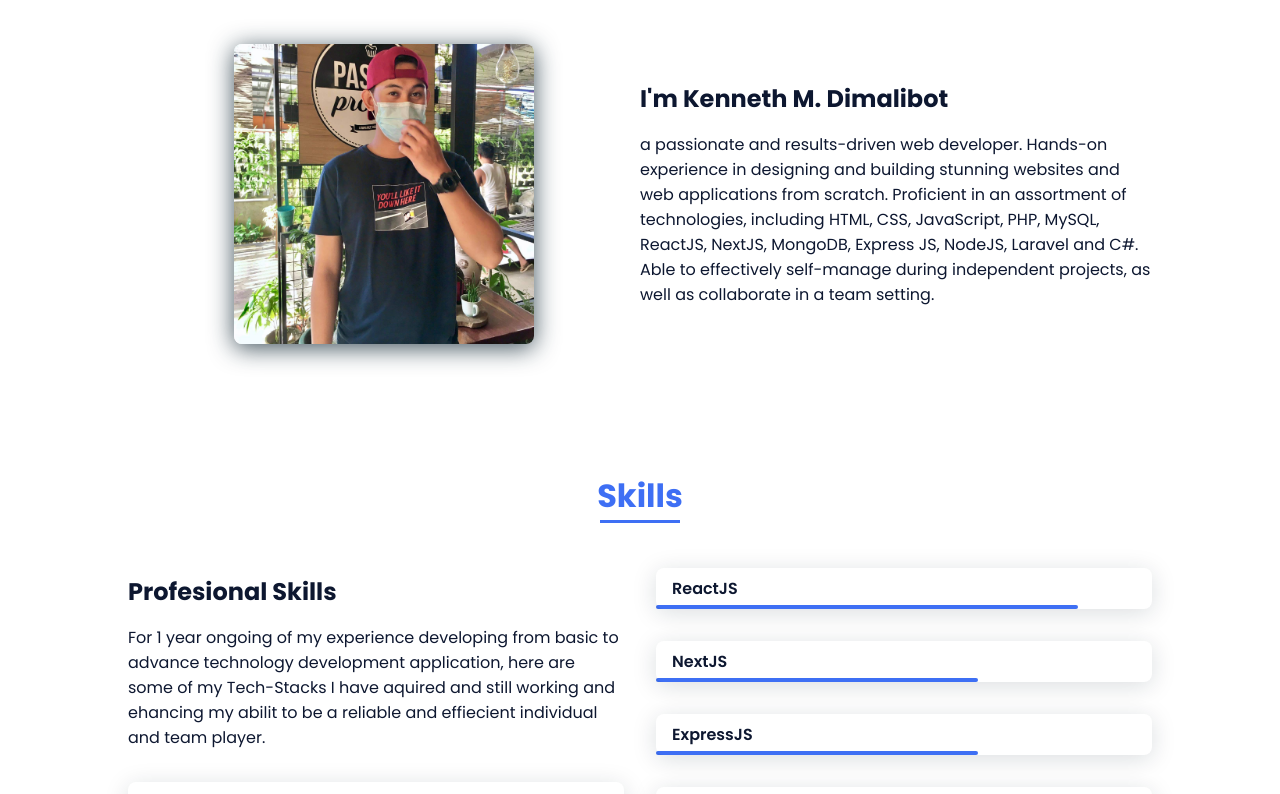
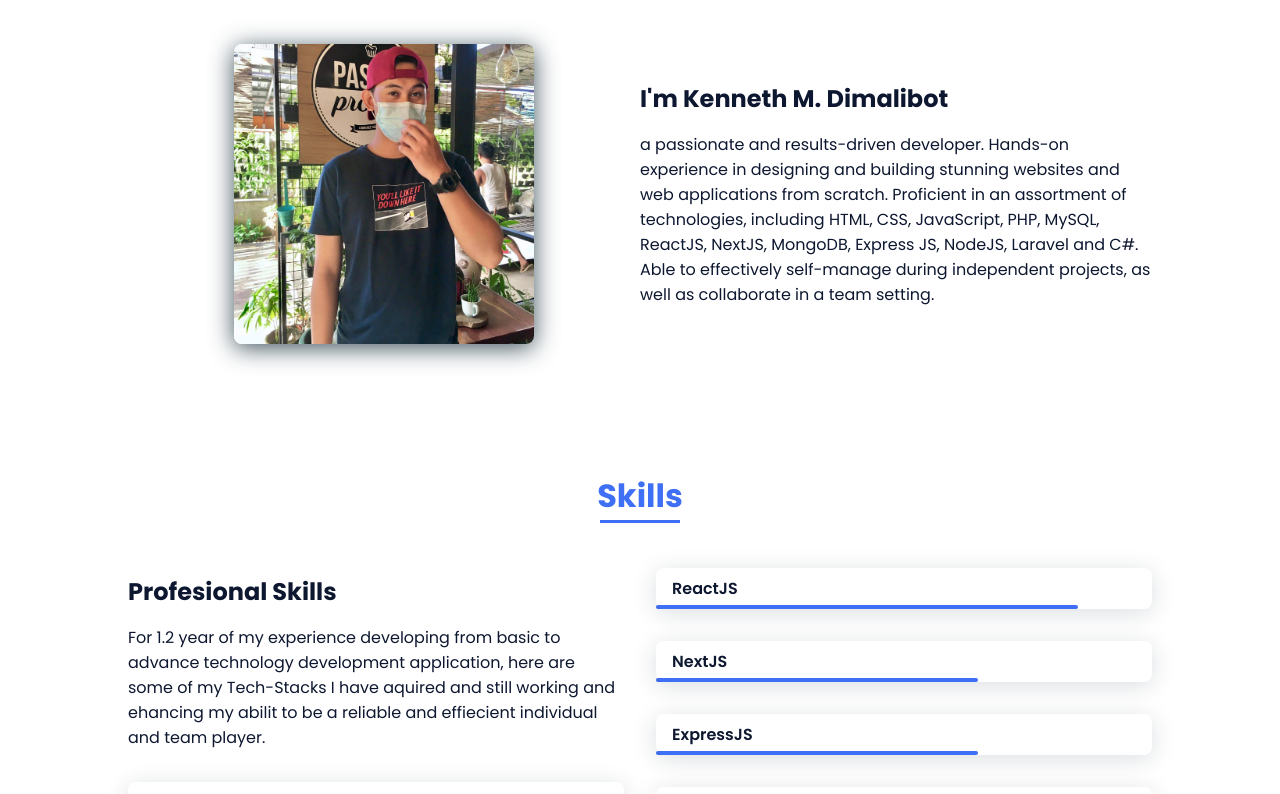
Before and after one commit to IKennCode/PortfolioWebsiteIKennCodeNew, a plain HTML site: page index.html in a window 1280 px wide. Shown: the part 880-1674 px from the top of the page. Drawn offline with nearby package versions, Linux system fonts and the light colour scheme.

Commit message:
new updates for cv, experience, and colors

```diff
--- a/index.html
+++ b/index.html
@@ -76,7 +76,7 @@
 
                 <div>
                     <h2 class="about__subtitle">I'm Kenneth M. Dimalibot</h2>
-                    <p class="about__text">a passionate and results-driven web developer. Hands-on experience in designing and building stunning websites and web applications from scratch. Proficient in an assortment of technologies, including HTML, CSS, JavaScript, PHP, MySQL, ReactJS, NextJS, MongoDB, Express JS, NodeJS, Laravel and C#. Able to effectively self-manage during independent projects, as well as collaborate in a team setting.</p>
+                    <p class="about__text">a passionate and results-driven developer. Hands-on experience in designing and building stunning websites and web applications from scratch. Proficient in an assortment of technologies, including HTML, CSS, JavaScript, PHP, MySQL, ReactJS, NextJS, MongoDB, Express JS, NodeJS, Laravel and C#. Able to effectively self-manage during independent projects, as well as collaborate in a team setting.</p>
                 </div>
             </div>
         </section>
@@ -88,7 +88,7 @@
             <div class="skills__container bd-grid">
                 <div>
                     <h2 class="skills__subtitle">Profesional Skills</h2>
-                    <p class="skills__text">For 1 year ongoing of my experience developing from basic to advance technology development application, here are some of my Tech-Stacks I have aquired and still working and ehancing my abilit to be a reliable and effiecient individual and team player.</p>
+                    <p class="skills__text">For 1.2 year of my experience developing from basic to advance technology development application, here are some of my Tech-Stacks I have aquired and still working and ehancing my abilit to be a reliable and effiecient individual and team player.</p>
 
                     <div class="skills__data">
                         <div class="skills__names">
--- a/style.css
+++ b/style.css
@@ -114,7 +114,7 @@ img {
     left: 0;
     z-index: var(--z-fixed);
     background-color: #fff;
-    box-shadow: 0 1px 4px rgba(146, 161, 176, 0.15);
+    box-shadow: 0 30px 50px rgba(5, 108, 225, 0.15);
 }
 
 /*===== NAV =====*/
```
Also changed, not shown: 1 other file.
